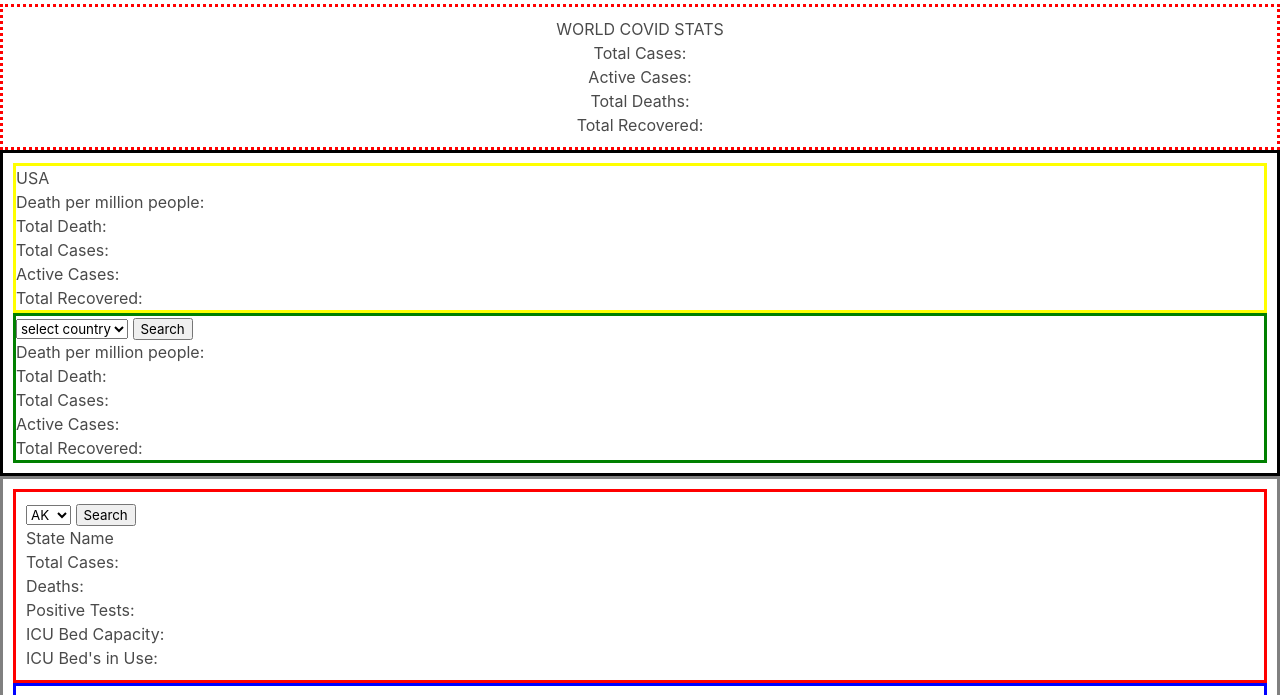
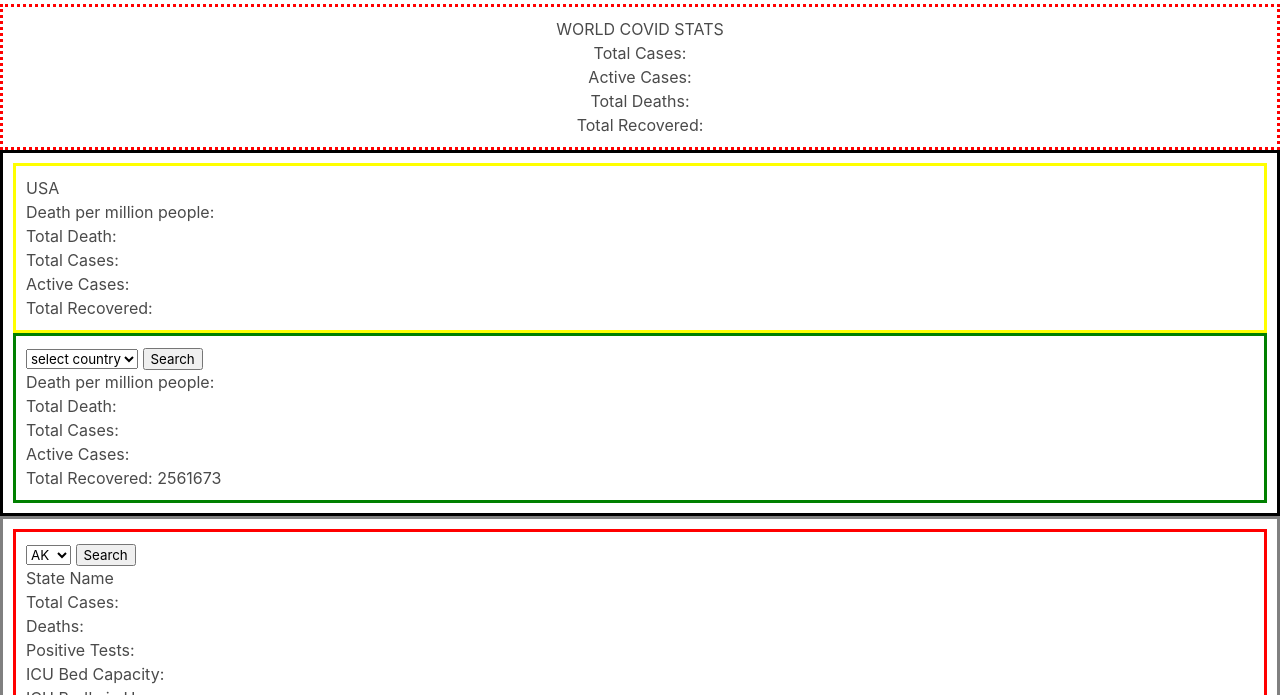
Before and after one commit to Auzz24/CovidTravel, a plain HTML site: page index.html in a window 1280 px wide. Shown: the part 96-791 px from the top of the page. Drawn offline with nearby package versions, Linux system fonts and the light colour scheme; no server answers.

Commit message:
header fix

```diff
--- a/develop/styles.css
+++ b/develop/styles.css
@@ -11,70 +11,58 @@ header  h1 {
     margin: 0;
 
 }
-
 header ul {
     list-style-type: none;
     margin: 0;
     padding: 0;
 }
-
 header li {
     float: right;
 }
-
 header li a {
     text-align: center;
     padding: 14px 16px;
     text-decoration: none;
 }
-
 .worldStats{
     border: dotted red 3px;
     padding: 10px;
     text-align: center;
 }
-
 body {
     font-family: ‘Gill Sans’, ‘Gill Sans MT’, ‘Trebuchet MS’, sans-serif;
 }
-
 #usaVworld {
     border: solid 3px black;
     padding: 10px;
 }
-
 .usa{
     border: solid 3px yellow;
+    padding: 10px;
 }
-
 #world{
     border: green solid 3px;
+    padding: 10px;
 }
-
 .about-us{
     justify-content: baseline;
     text-align: center;
 }
-
 .about-us h3{
     text-decoration: underline black;}
-
 .about-us ul li{
     display: inline;
     padding: 50px;
 }
-
 section{
     display: inline;
     border: solid 3px gray;
     padding: 10px;
 }
-
 .state1{
     border: solid 3px red;
     padding: 10px;
 }
-
 .state2{
     border: solid 3px blue;
     padding: 10px;
--- a/index.html
+++ b/index.html
@@ -316,7 +316,7 @@
 <h3>Total Death: <span id="countryTotalDeath"> </span></h3>
 <h3>Total Cases: <span id="countryTotalCases"> </span></h3>
 <h3>Active Cases: <span id="countryActiveCases"> </span></h3>
-<h3>Total Recovered: <span id="countryTotalDeath"> </span></h3>
+<h3>Total Recovered: <span id="countryTotalDeath"> 2561673</span></h3>
 </div>
 </div>
 
```
